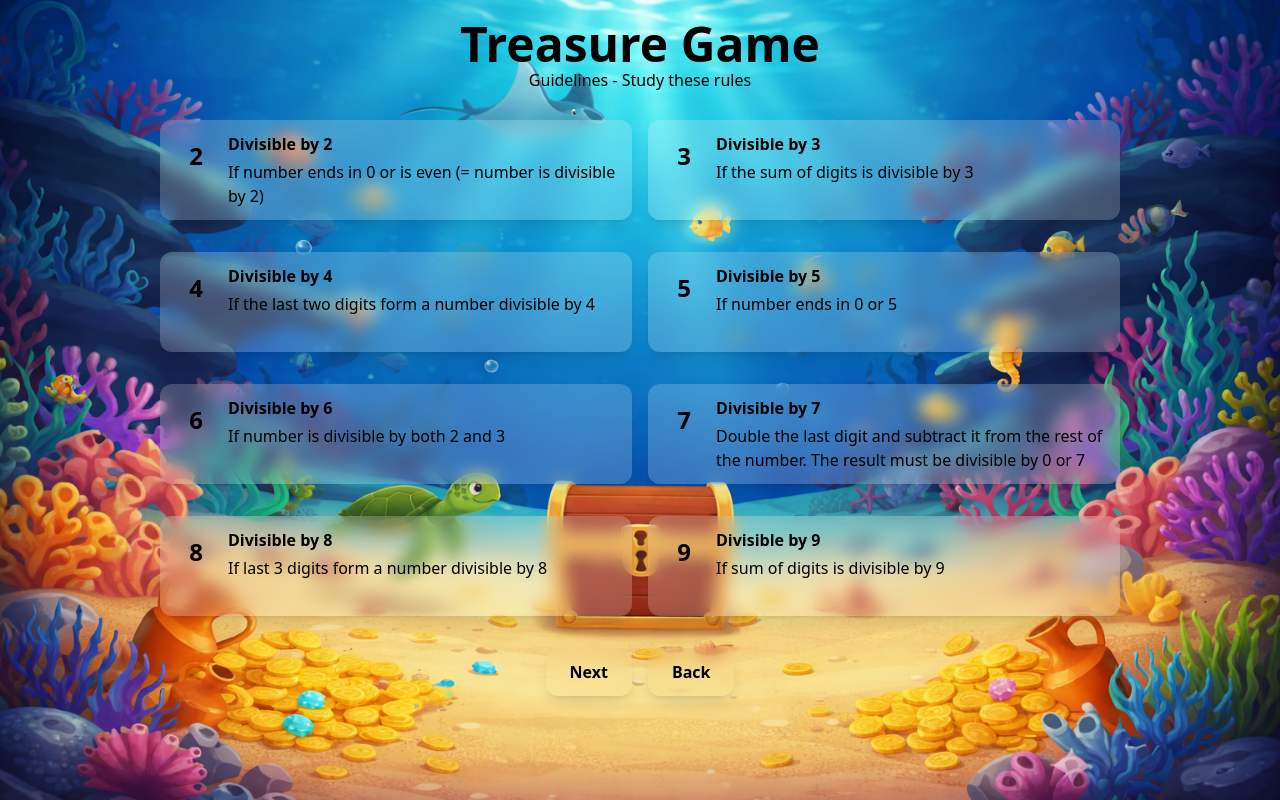
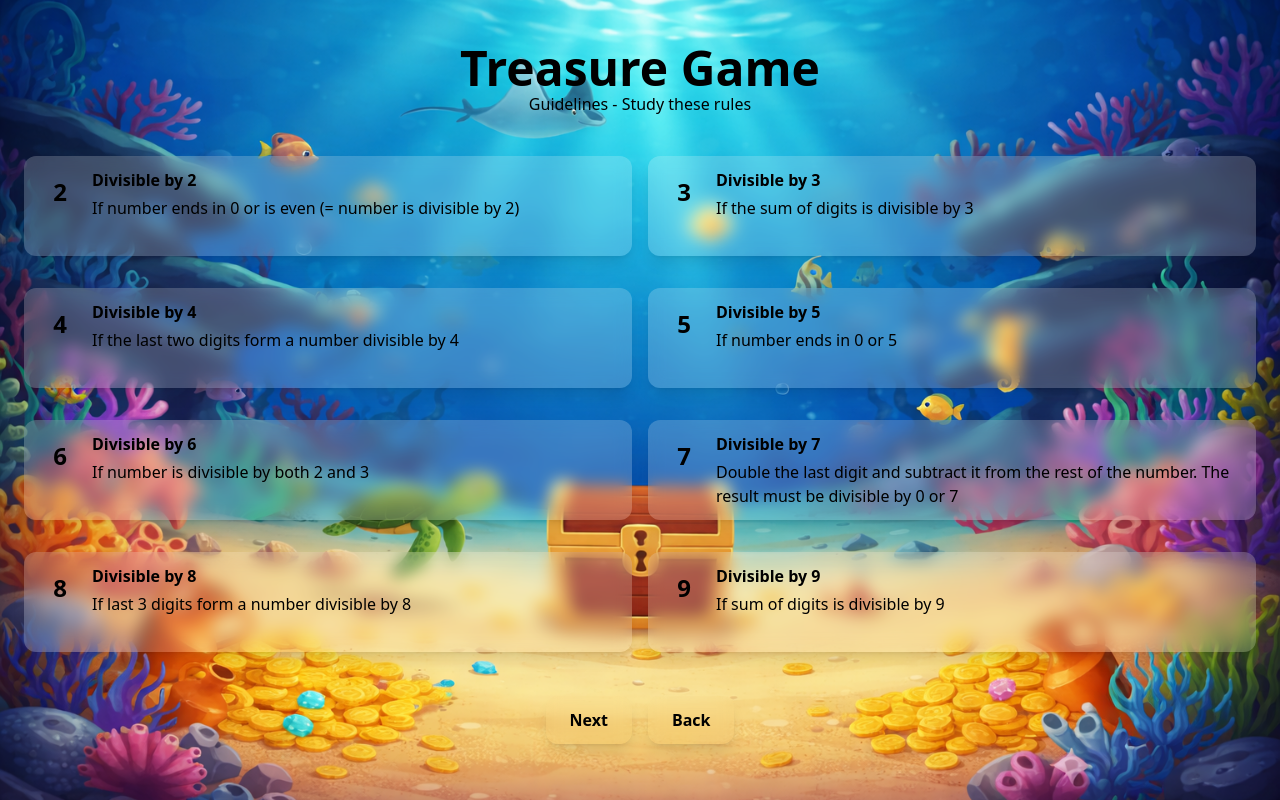
Before and after one commit to rabongHan/CSE210-WI26-Team2, a Next.js app: page /treasure/guideline in a window 1280 px wide. Built offline with nearby package versions, Linux system fonts and the light colour scheme.

Commit message:
#8 Replace header section with TreasureHeader component for consistency

```diff
--- a/app/treasure/guideline/page.tsx
+++ b/app/treasure/guideline/page.tsx
@@ -2,22 +2,18 @@
 
 import { NavButton } from "@/app/treasure/components/treasure-buttons";
 import "@/app/treasure/treasure.css";
+import { TreasureHeader } from "../components/treasure-header";
 
 export default function TreasureGuidelinesPage() {
 
   return (
     <main className="bg-[url('app/treasure/assets/background1.png')] bg-cover bg-center min-h-screen">
-        <div className="mx-auto px-40 pb-16">
+        <div className="mx-auto p-6">
             {/* Header */}
-            <div className="text-center py-5">
-                <h1 className="text-5xl font-extrabold">
-                    <a href="/treasure" className="hover:text-black/80">Treasure Game</a>
-                </h1>
-                <p className="text-black-600">Guidelines - Study these rules</p>
-            </div>
+            <TreasureHeader subtitle="Guidelines - Study these rules"/>
 
             {/* Rule display */}
-            <div className="grid grid-cols-2 gap-4">
+            <div className="grid grid-cols-2 gap-4 py-3">
                 <div className="primary-box min-h-[100px]">
                     <div className="flex gap-2 items-start">
                         <div className="flex h-12 w-12 shrink-0 items-center justify-center rounded-xl text-2xl font-bold">
```
